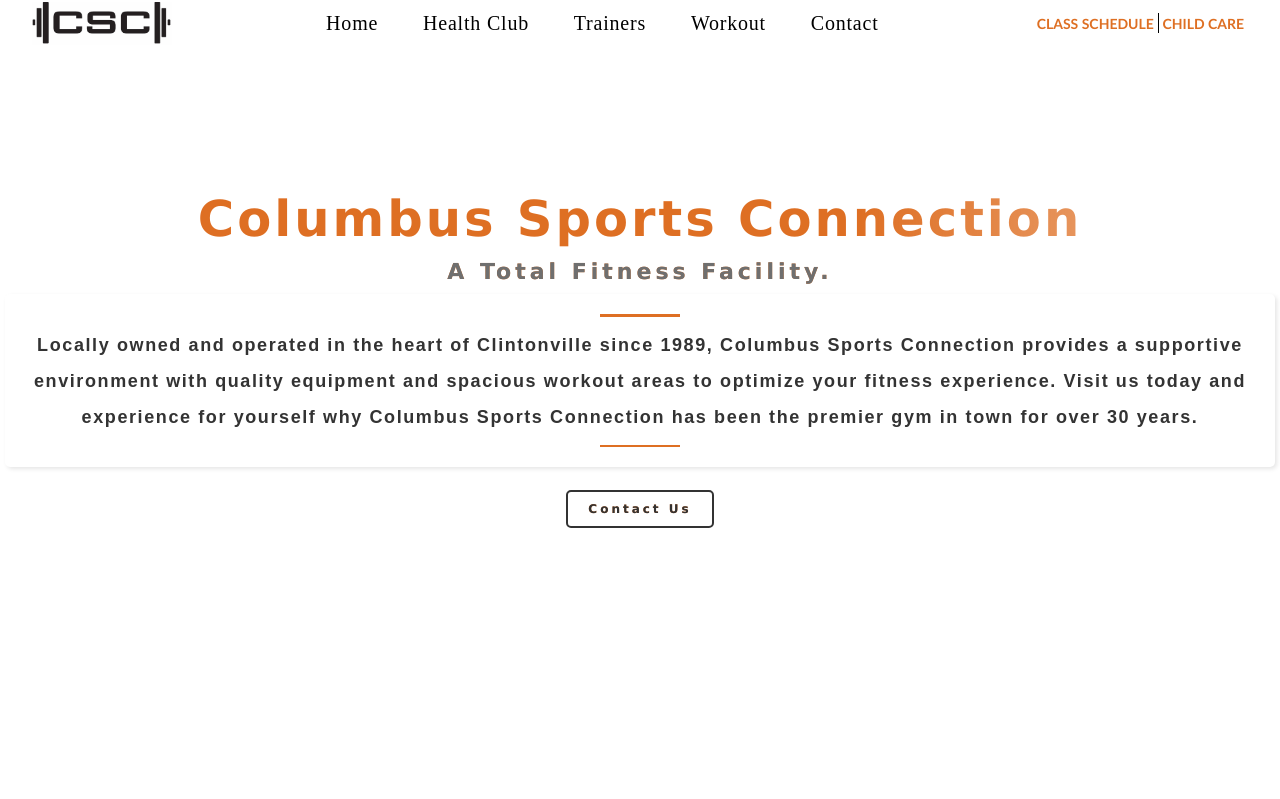
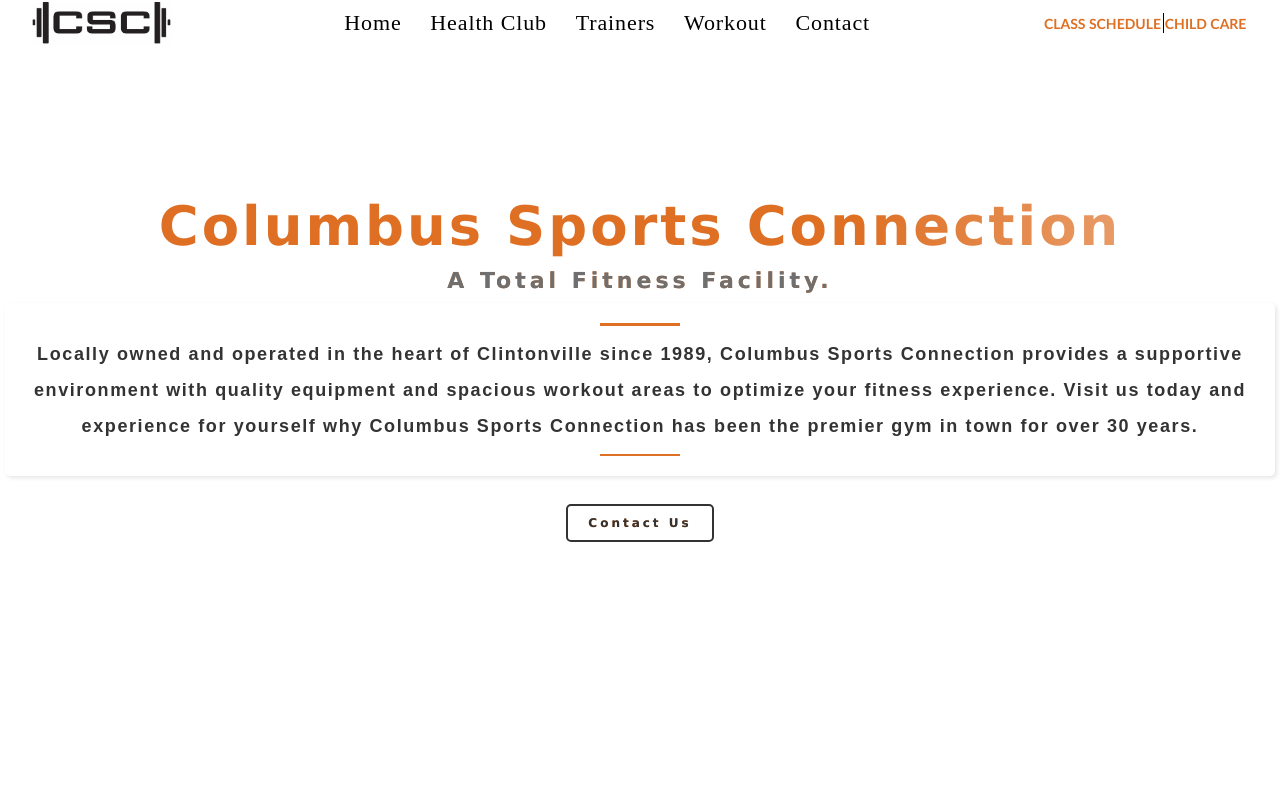
Before and after one commit to jcambria/gymwebpage, a React (Create React App) app: page / in a window 1280 px wide. Shown: the top 799 px of the page. Built offline with nearby package versions, Linux system fonts and the light colour scheme.

Commit message:
latest build

```diff
--- a/src/components/Classes/ClassDescription.jsx
+++ b/src/components/Classes/ClassDescription.jsx
@@ -93,7 +93,7 @@
           className="class-description__icon"
           onClick={handlePrevClick}
         />
-        <FaArrowRight id="trainers"
+        <FaArrowRight
           className="class-description__icon"
           onClick={handleNextClick}
         />
--- a/src/components/Footer/Footer.css
+++ b/src/components/Footer/Footer.css
@@ -96,7 +96,7 @@
 	bottom: 0;
 	right: 0;
 	/* background-color: #f2f2f2; */
-	padding: 10px;
+	padding: 25px;
   }
 
   .footer span {
--- a/src/components/Footer/Footer.jsx
+++ b/src/components/Footer/Footer.jsx
@@ -88,7 +88,7 @@
                   <span>
                     <CgCopyright className="copyright-icon" />
                   </span>
-                  <span>2023</span>
+                  <span>2023 CSC</span>
                 </div>
               </div>
             </div>
--- a/src/components/Header/Header.css
+++ b/src/components/Header/Header.css
@@ -8,7 +8,7 @@
     display: flex;
     justify-content: center;
     align-items: center;
-    height: 115vh;
+    height: 116vh;
 }
 
 .welcome h1 {
@@ -18,7 +18,7 @@
     margin-top: 8%;
     letter-spacing: 3px;
     text-align: center;
-    font-size: 3.1rem;
+    font-size: 3.4rem;
     line-height: 1.2;
     margin-bottom: 12px;
     background-image: linear-gradient(to right, #de6e23, #de6f23, #de6f23, #de6e2381 );
@@ -237,7 +237,7 @@
 }
 }
 @media only screen and (max-width: 320px) {
- .welcome h1 {
+  h1 {
     font-size: 28px;
   }
 }
--- a/src/components/Navbar/Navbar.css
+++ b/src/components/Navbar/Navbar.css
@@ -33,7 +33,7 @@
 }
 
 .app__navbar-links li {
-    font-size: 20px;
+    font-size: 22px;
     color: black;
     margin: 0 .6rem;
     cursor: pointer;
@@ -41,7 +41,7 @@
 
 .app__navbar-links li a{
     color: black;
-    margin: 0 .8rem;
+    margin: 0 .3rem;
     cursor: pointer;
     text-decoration: none;
     transition: .3s ease;
@@ -66,7 +66,7 @@
     color: #de6f23;
     font-size: 14px;
     font-weight: 600;
-    margin: 0 .25rem;
+    margin: 0 .1rem;
     text-decoration: none;
     transition: .5s ease;
 }
--- a/src/components/Trainers/Trainers.jsx
+++ b/src/components/Trainers/Trainers.jsx
@@ -4,7 +4,7 @@
 import todd from "./todd.jpeg";
 import heather from "./heather.jpeg";
 import trav from "./trav.jpeg";
-import pete from './pete.jpg'
+import pete from "./pete.jpg";
 
 const Trainer = ({ image, name, bio, website }) => (
   <div className="trainer-card">
@@ -45,18 +45,16 @@
     {
       image: pete,
       name: "Peter McCann",
-      bio: ' Peter believes that physical fitness can unlock dormant abilities and improve every aspect of life. For a decade, he has coached athletes to improve their strength, power, and speed. Peter has helped people of all ages discover their athleticism through better movement patterns and resistance training. As a CSC trainer, he feels privileged to serve the community and help individuals realize their potential.',
+      bio: " Peter believes that physical fitness can unlock dormant abilities and improve every aspect of life. For a decade, he has coached athletes to improve their strength, power, and speed. Peter has helped people of all ages discover their athleticism through better movement patterns and resistance training. As a CSC trainer, he feels privileged to serve the community and help individuals realize their potential.",
       website: "https://www.facebook.com/TDW3LLNESS/",
-
-
     },
   ];
 
   return (
-    <div className="trainers-section">
-      <h2 className="section-title-trainers">Meet Our Trainers</h2>
+    <div id="trainers" className="trainers-section">
+      <h2  className="section-title-trainers">Meet Our Trainers</h2>
       <div className="container-trainers">
-        <a className="trainingform" href="#trainingform">
+        <a  className="trainingform" href="#trainingform">
           Find the trainer for you
         </a>
       </div>
```
